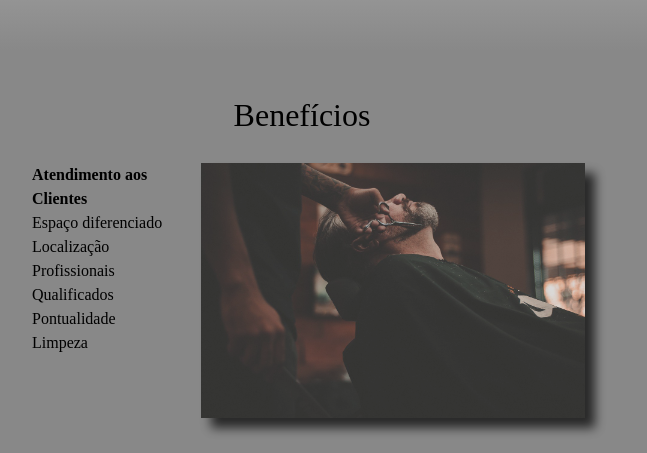
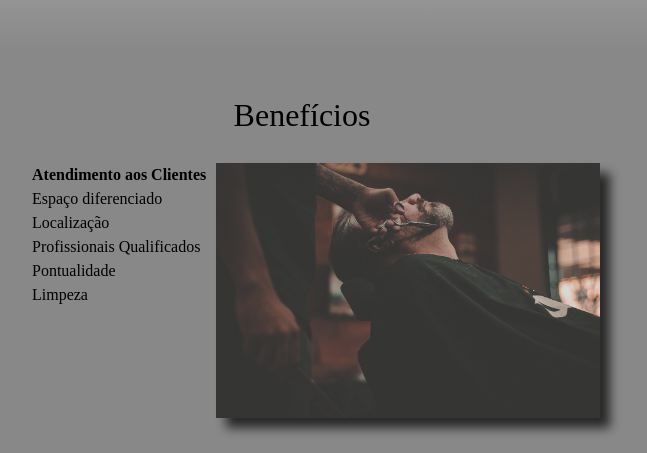
Before and after one commit to yokatsu/Alura, a PHP site: page / in a window 1280 px wide. Shown: the part 1747-2200 px from the top of the page, without its empty margins (338-985 px from the left). Run offline with PHP 8.4, Linux system fonts and the light colour scheme; grey boxes are pictures that could not be loaded.

Commit message:
Update style.css

```diff
--- a/css/style.css
+++ b/css/style.css
@@ -93,6 +93,7 @@ nav a:hover {
 	float:left;
 	display:block;
 	margin: 0 10px;
+	width: max-content;
 }
 
 .utensilios{
```
